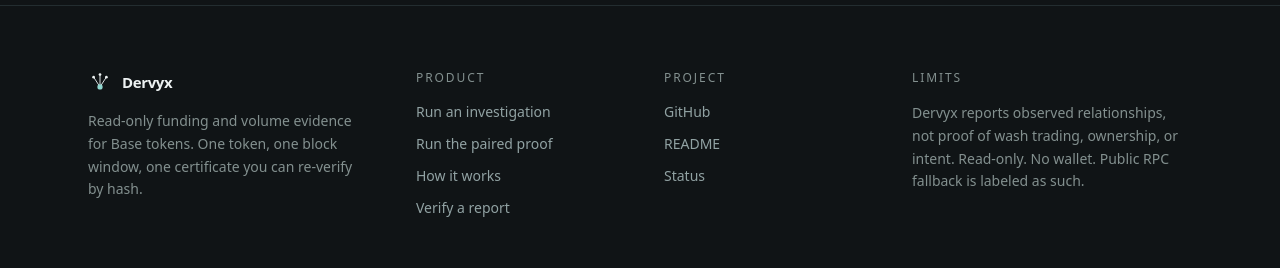
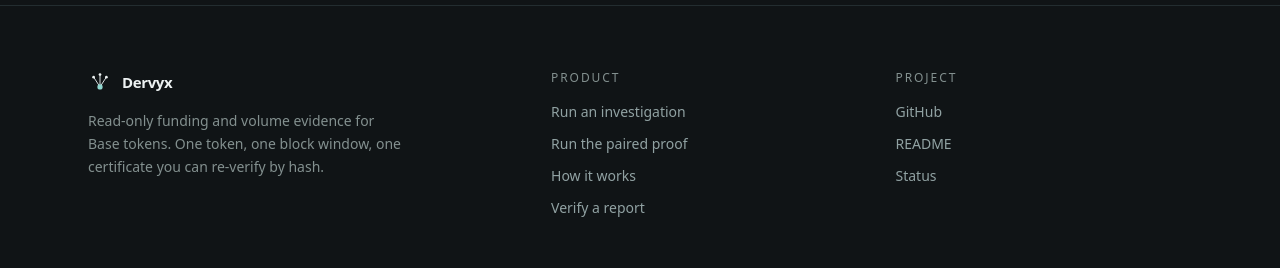
Before and after one commit to mystiquemide/Dervyx, a Next.js app: page /compare in a window 1280 px wide. Shown: the part 958-1226 px from the top of the page. Built offline with nearby package versions, Linux system fonts and the light colour scheme; no server answers.

Commit message:
fix: remove limits copy from landing footer

```diff
--- a/components/Footer.tsx
+++ b/components/Footer.tsx
@@ -7,7 +7,7 @@
   return (
     <footer className="border-t border-edge/70 bg-ink">
       <div className="mx-auto max-w-6xl px-4 py-10 sm:px-6 sm:py-16">
-        <div className="grid gap-8 sm:gap-12 md:grid-cols-[1.4fr_1fr_1fr_1.4fr]">
+        <div className="grid gap-8 sm:gap-12 md:grid-cols-[1.4fr_1fr_1fr]">
           <div>
             <div className="flex items-center gap-2.5">
               <Mark size={24} />
@@ -38,13 +38,6 @@
             </ul>
           </div>
 
-          <div>
-            <h3 className="text-xs uppercase tracking-widest2 text-faint">Limits</h3>
-            <p className="mt-4 text-sm leading-relaxed text-faint">
-              Dervyx reports observed relationships, not proof of wash trading, ownership, or intent.
-              Read-only. No wallet. Public RPC fallback is labeled as such.
-            </p>
-          </div>
         </div>
 
         <div className="mt-14 flex flex-col gap-3 border-t border-edge/60 pt-6 text-xs text-faint md:flex-row md:items-center md:justify-between">
```
